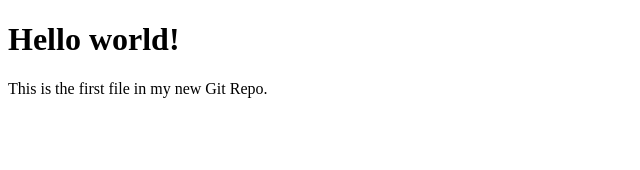
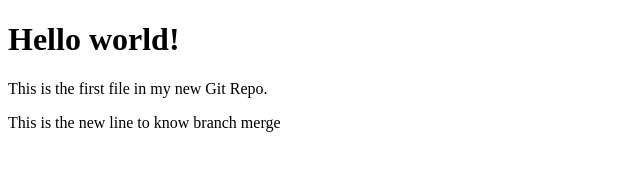
Before and after one commit to saniya-shaheed/hello-world, a plain HTML site: page git/index.html in a window 1280 px wide. Shown: the whole page, without its empty margins (0-640 px from the left). Drawn offline with Linux system fonts and the light colour scheme.

Commit message:
added new line to index to know branch merge

```diff
--- a/git/index.html
+++ b/git/index.html
@@ -7,6 +7,7 @@
 
 <h1>Hello world!</h1>
 <p>This is the first file in my new Git Repo.</p>
+<p>This is the new line to know branch merge</p>
 
 </body>
 </html>
```
